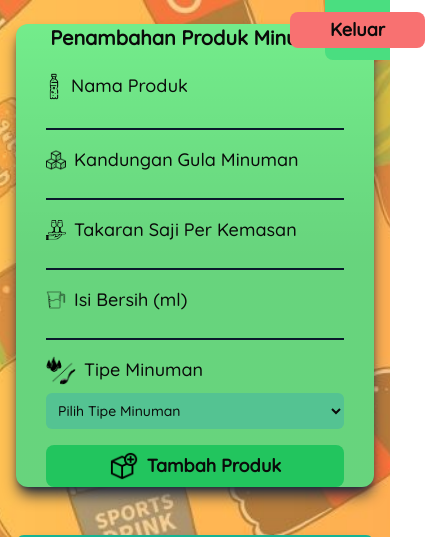
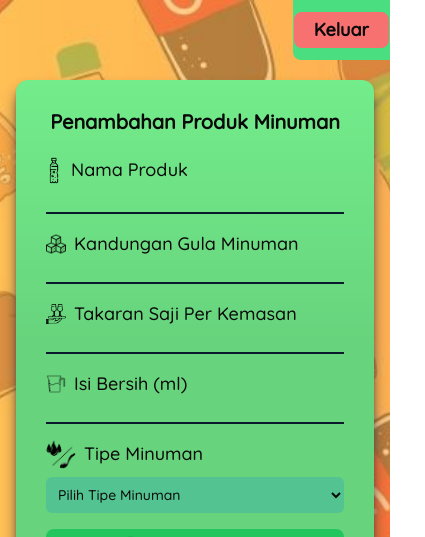
Before and after one commit to GaluhPncWirs/consumption-limit-for-packaged-beverages, a Next.js app: page /admin/dashboard in a window 390 px wide. Shown: the top 537 px of the page, 425 px wide, since content can reach past the window. Built offline with nearby package versions, Linux system fonts and the light colour scheme; no server answers; the database is empty.

Commit message:
menambahkan responsive desain di halaman admin

```diff
--- a/src/app/admin/dashboard/page.tsx
+++ b/src/app/admin/dashboard/page.tsx
@@ -200,9 +200,9 @@ export default function AdminPage() {
   }
 
   return (
-    <div className="flex justify-center items-center max-[640px]:h-full sm:h-full lg:h-screen max-[640px]:flex-col sm:flex-col md:flex-row md:gap-x-10">
+    <div className="flex justify-center items-center max-[640px]:h-full sm:h-full lg:h-screen max-[640px]:flex-col sm:flex-col md:flex-row md:gap-x-5 lg:gap-x-10">
       <Toaster />
-      <div className="bg-[#73EC8B] inset-0 bg-gradient-to-b from-transparent via-black/10 to-black/10 rounded-xl max-[640px]:my-6 sm:my-6 md:my-5 max-[640px]:w-11/12 sm:w-10/12 md:w-2/3 lg:w-[45%] shadow-lg shadow-slate-800 lg:pb-8 lg:pt-6">
+      <div className="bg-[#73EC8B] inset-0 bg-gradient-to-b from-transparent via-black/10 to-black/10 rounded-xl max-[640px]:my-6 sm:my-6 md:my-5 max-[640px]:w-11/12 sm:w-10/12 md:w-1/2 lg:w-[45%] shadow-lg shadow-slate-800 lg:pb-8 lg:pt-6 max-[640px]:mt-20 max-[640px]:py-7 sm:mt-20 sm:py-7 md:mt-16">
         <h1 className="text-2xl font-semibold text-center max-[640px]:mb-5 sm:mb-7 md:mb-6 max-[640px]:text-xl">
           Penambahan Produk Minuman
         </h1>
@@ -344,7 +344,7 @@ export default function AdminPage() {
           </form>
         </div>
       </div>
-      <div className="bg-[#73EC8B] inset-0 bg-gradient-to-b from-transparent via-black/10 to-black/10 rounded-xl max-[640px]:my-6 sm:my-6 md:my-5 max-[640px]:w-11/12 sm:w-10/12 md:w-1/3 lg:w-1/3 shadow-lg shadow-slate-800 pb-3">
+      <div className="bg-[#73EC8B] inset-0 bg-gradient-to-b from-transparent via-black/10 to-black/10 rounded-xl max-[640px]:my-6 sm:my-6 md:my-5 max-[640px]:w-11/12 sm:w-10/12 md:w-2/5 lg:w-1/3 shadow-lg shadow-slate-800 pb-3">
         <h1 className="p-3 text-center font-semibold text-lg bg-[#15B392] rounded-t-lg">
           Validasi & Setujui Produk Minuman yang Diajukan Pengguna
         </h1>
@@ -359,7 +359,7 @@ export default function AdminPage() {
                       Detail
                     </button>
                   </DialogTrigger>
-                  <DialogContent>
+                  <DialogContent className="max-[640px]:w-11/12 max-[640px]:rounded-lg">
                     <DialogHeader>
                       <DialogTitle>Detail Data Minuman</DialogTitle>
                     </DialogHeader>
@@ -380,7 +380,7 @@ export default function AdminPage() {
                     <DialogFooter>
                       <DialogClose asChild>
                         <button
-                          className="px-4 py-1 bg-green-300 hover:bg-green-400 rounded-md text-slate-800 font-semibold"
+                          className="px-4 py-1 bg-green-300 hover:bg-green-400 rounded-md text-slate-800 font-semibold max-[640px]:mt-3"
                           onClick={() => acceptData(item.id, item.nameProduct)}
                         >
                           Accept
@@ -402,9 +402,9 @@ export default function AdminPage() {
           </ul>
         </div>
       </div>
-      <div className="absolute top-0 right-0 w-1/6 bg-green-400 rounded-bl-lg flex justify-center items-center py-1">
+      <div className="absolute top-0 right-0 bg-green-400 rounded-bl-lg flex justify-center items-center py-1 max-[640px]:w-1/4 sm:w-1/4 md:w-1/5 lg:w-1/6">
         <button
-          className="px-10 bg-red-400 py-1 rounded-lg my-2 font-semibold hover:bg-red-500 text-lg"
+          className="px-10 bg-red-400 py-1 rounded-lg my-2 font-semibold hover:bg-red-500 text-lg max-[640px]:px-5 sm:px-7 lg:px-10"
           onClick={handleLogout}
         >
           Keluar
```
Also changed, not shown: src/app/admin/login/page.tsx (+0 -9 lines).
